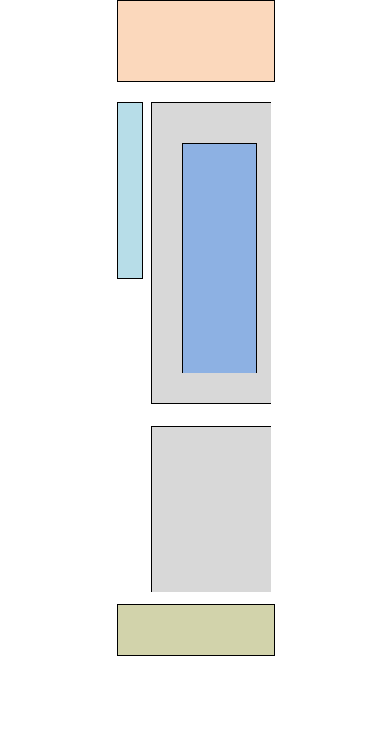
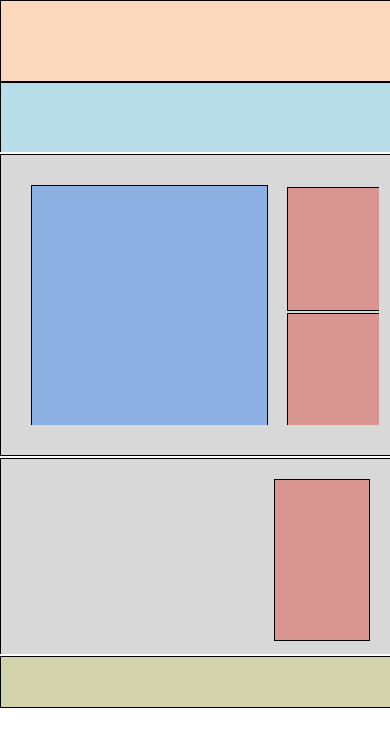
Before and after one commit to ChloeArd/Structure, a plain HTML site: page index.html in a window 390 px wide. Drawn offline with Linux system fonts and the light colour scheme.

Commit message:
Structure page web

```diff
--- a/index.html
+++ b/index.html
@@ -4,6 +4,7 @@
     <meta charset="UTF-8">
     <title>structure</title>
     <link rel="stylesheet" href="style.css">
+    <meta name="viewport" content="width=device-width, initial-scale=1.0">
 </head>
 <body>
 <div id="container">
--- a/style.css
+++ b/style.css
@@ -100,3 +100,34 @@ body {
     height: 5rem;
     background-color: #D2D3AB;
 }
+
+@media screen and (max-width: 735px) {
+    .gauche, .droite, .section1, .section2, .contient1, .article, .aside, .aside1, .aside2, .aside3, .nav {
+        margin-top: 0;
+        margin-bottom: 0;
+    }
+
+    #container, .gauche, .nav, .droite, .section1, .section2 {
+        width: 100%;
+    }
+
+    .gauche, .nav {
+        height: 7rem;
+    }
+
+    .article, .aside1 {
+        margin-top: 3rem;
+    }
+
+    .aside3 {
+        margin-left: 70%;
+        margin-top: 5%;
+        height: 80%;
+    }
+
+    .contient1 {
+        height: 90%;
+    }
+
+
+}
```
